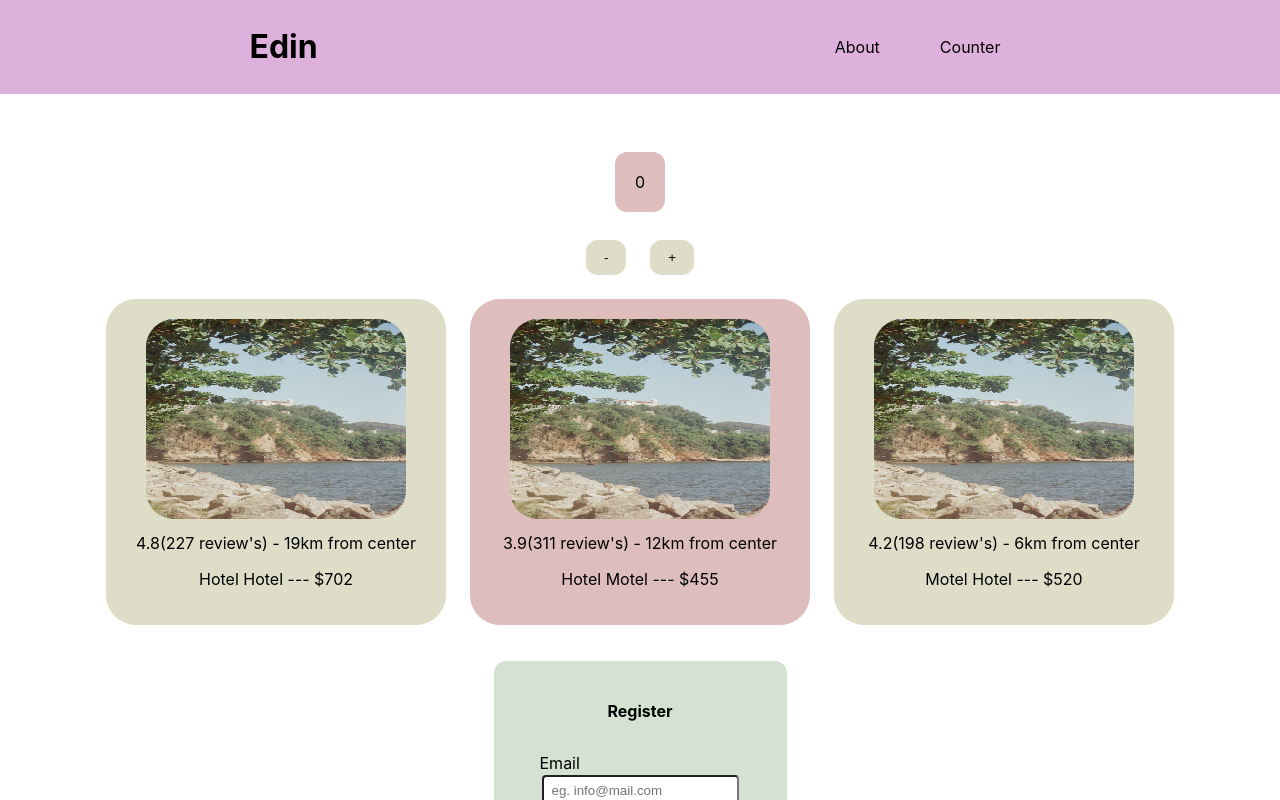
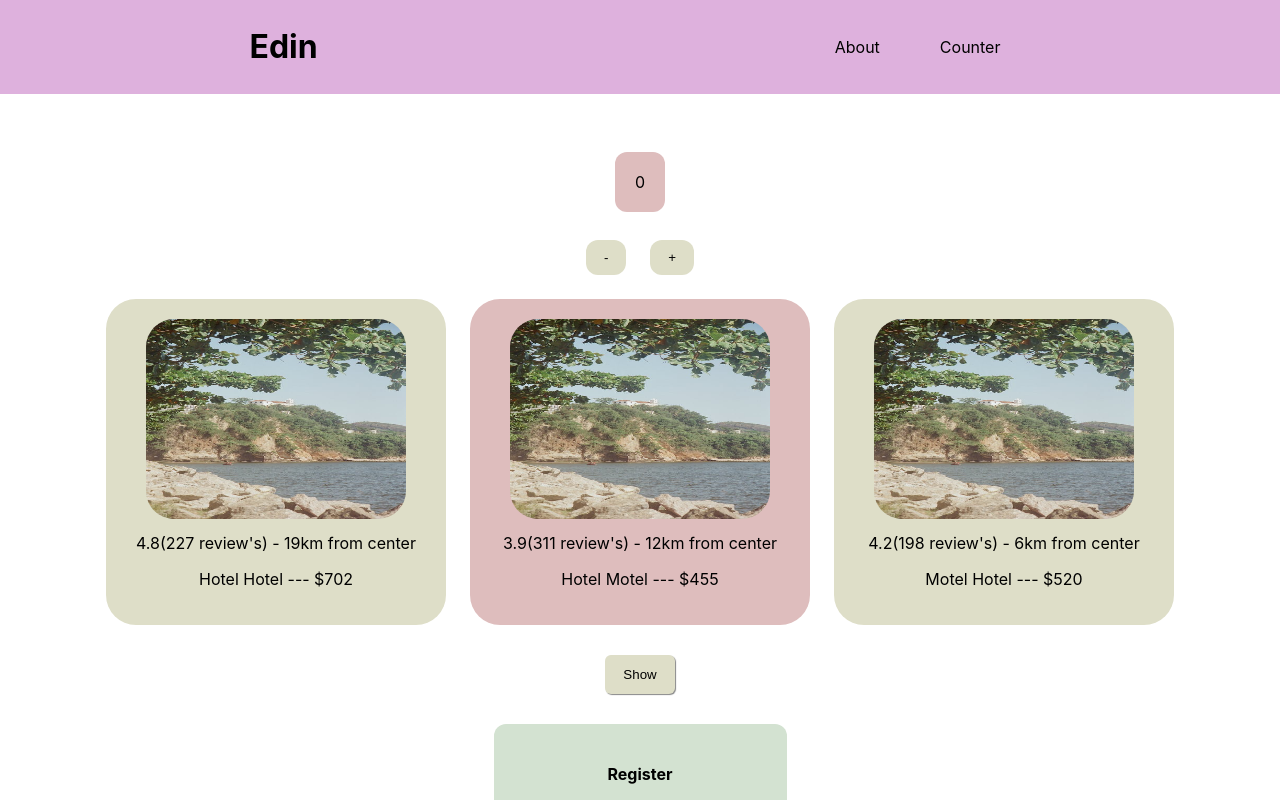
Before and after one commit to edinmavric/React-First-App, a React (Create React App) app: page / in a window 1280 px wide. Shown: the top 800 px of the page. Built offline with nearby package versions, Linux system fonts and the light colour scheme.

Commit message:
show and hide cards

```diff
--- a/src/App.css
+++ b/src/App.css
@@ -4,3 +4,25 @@
   justify-content: center;
   align-items: center;
 }
+.cards-show-hide {
+  display: flex;
+  flex-wrap: wrap;
+  justify-content: center;
+  align-items: center;
+}
+.button-container {
+  display: flex;
+  justify-content: center;
+  align-items: center;
+}
+.show-hide-btn {
+  background-color: #dedec8;
+  padding: 12px 18px;
+  border-radius: 6px;
+  border: none;
+  box-shadow: 1px 1px 1px #888888;
+  margin: 20px 0 30px 0;
+}
+.show-hide-btn:hover {
+  background-color: #debdbd;
+}
--- a/src/App.js
+++ b/src/App.js
@@ -1,10 +1,10 @@
 import './App.css';
 import Header from './components/Header/Header';
 import Counter from './components/Counter/Counter';
-// import Input from './components/Input/Input';
 import Footer from './components/Footer/Footer';
 import Card from './components/card/card';
 import Form from './components/registrationForm/registrationForm';
+import { useState } from 'react';
 
 const cardData = [
   {
@@ -31,15 +31,47 @@ const cardData = [
     price: '520',
     color: '#dedec8',
   },
+  {
+    id: 4,
+    rating: "4.7(398 review's)",
+    distance: '3km from center',
+    title: 'Motel Motel',
+    price: '1270',
+    color: '#debdbd',
+  },
+  {
+    id: 5,
+    rating: "4.3(118 review's)",
+    distance: '14km from center',
+    title: 'Hostel Hotel',
+    price: '470',
+    color: '#dedec8',
+  },
+  {
+    id: 6,
+    rating: "3.7(98 review's)",
+    distance: '16km from center',
+    title: 'Motel Hostel',
+    price: '430',
+    color: '#debdbd',
+  },
 ];
 
 const App = () => {
+  const [show, setShow] = useState(false);
+  const toggle = () => {
+    setShow(prevState => !prevState);
+  };
   return (
     <>
       <Header title="Edin" li1="About" li2="Counter" />
       <Counter sub="-" add="+" />
       <div className="card-container">
-        {cardData.map(card => (
+        {cardData.map(card => {
+          if (card.id >= 4) {
+            return;
+          }
+          return (
             <Card
               key={card.id}
               rating={card.rating}
@@ -48,28 +80,30 @@ const App = () => {
               price={card.price}
               color={card.color}
             />
-        ))}
-        {/* <Card
-          rating="4.8(227 review's)"
-          distance="19km from center"
-          title="Hotel Hotel"
-          price="702"
-          color="#dedec8"
+          );
+        })}
+      </div>
+      <div className="cards-show-hide">
+        {show &&
+          cardData.map(card => {
+            if (card.id > 3) {
+              return (
+                <Card
+                  key={card.id}
+                  rating={card.rating}
+                  distance={card.distance}
+                  title={card.title}
+                  price={card.price}
+                  color={card.color}
                 />
-        <Card
-          rating="3.9(311 review's)"
-          distance="12km from center"
-          title="Hotel Motel"
-          price="455"
-          color="#debdbd"
-        />
-        <Card
-          rating="4.2(198 review's)"
-          distance="6km from center"
-          title="Motel Hotel"
-          price="520"
-          color="#dedec8"
-        /> */}
+              );
+            }
+          })}
+      </div>
+      <div className="button-container">
+        <button className="show-hide-btn" onClick={toggle}>
+          {show ? 'Hide' : 'Show'}
+        </button>
       </div>
       <Form />
       <Footer paragraph="Thanks for using our Counter!" />
--- a/src/components/Input/Input.js
+++ b/src/components/Input/Input.js
@@ -1,12 +1,12 @@
 import './Input.css';
-// import { useState } from 'react';
+import { useState } from 'react';
 
 const Input = ({ text, type, placeholder, classes }) => {
-  // const [inputValue, setInputValue] = useState('');
-  // const inputHandler = event => {
-  //   console.log(event.target.value);
-  //   setInputValue(event.target.value);
-  // };
+  const [inputValue, setInputValue] = useState('');
+  const inputHandler = event => {
+    console.log(event.target.value);
+    setInputValue(event.target.value);
+  };
   return (
     <>
       <div className="labeled-text">
@@ -14,8 +14,8 @@ const Input = ({ text, type, placeholder, classes }) => {
       </div>
       <input
         className={classes}
-        // onChange={event => inputHandler(event)}
-        // value={inputValue}
+        onChange={event => inputHandler(event)}
+        value={inputValue}
         placeholder={placeholder}
         type={type}
       ></input>
--- a/src/components/card/card.css
+++ b/src/components/card/card.css
@@ -7,7 +7,7 @@
   height: auto;
   border-radius: 30px;
   padding: 20px;
-  margin: 12px;
+  margin: 12px 12px 10px 12px;
 }
 .card img {
   width: 260px;
--- a/src/components/card/card.js
+++ b/src/components/card/card.js
@@ -1,7 +1,9 @@
 import './card.css';
 import image from '../../images/image.jpeg';
+import { useState } from 'react';
 
 const Card = ({ rating, distance, title, price, color }) => {
+  const [first, setfirst] = useState(false);
   return (
     <div className="card" style={{ backgroundColor: color }}>
       <img alt="" src={image} />
--- a/src/components/registrationForm/registrationForm.css
+++ b/src/components/registrationForm/registrationForm.css
@@ -5,7 +5,7 @@ form {
   flex-direction: column;
   background-color: #d3e2d1;
   padding: 40px 46px;
-  margin: 24px 0 36px 0;
+  margin: 0 0 40px 0;
   border-radius: 12px;
 }
 .form-container {
```
Also changed, not shown: package.json (+6 -7 lines), 1 other file (tests, documents, lock files or other folders). Lines whose indentation alone changed are shown as unchanged.
